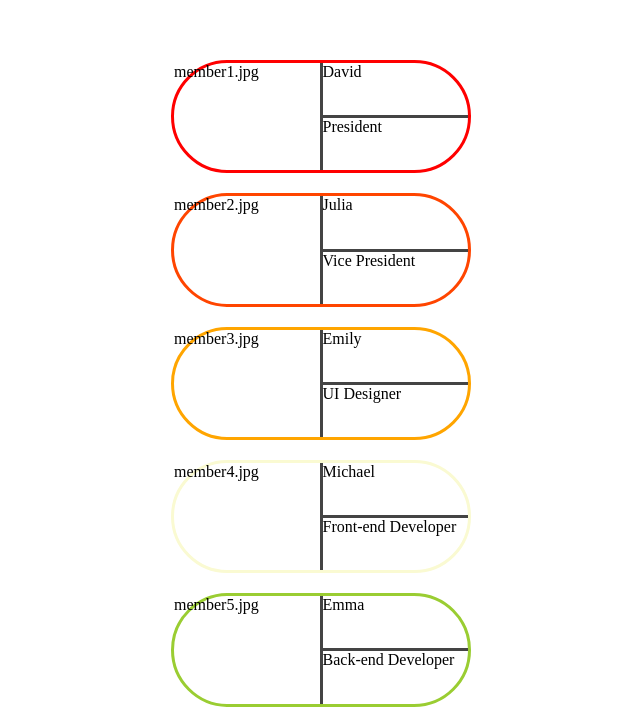
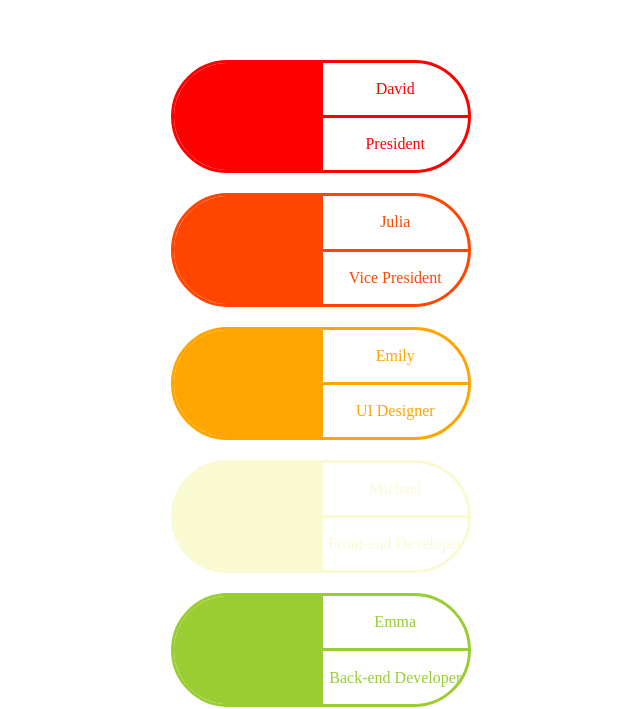
Before and after one commit to aajy/react, a React (Create React App) app: page / in a window 1280 px wide. Shown: the part 140-849 px from the top of the page, without its empty margins (29-669 px from the left). Built offline with nearby package versions, Linux system fonts and the light colour scheme.

Commit message:
DOM style 제어 추가

```diff
--- a/src/App.jsx
+++ b/src/App.jsx
@@ -12,10 +12,10 @@ useEffect(()=>{
 	return (
 		<div className="wrap">
 			{ Members.map((el, index)=>{
-				return <div className='box' style={{borderColor:`${colors[index]}`}}>
-				<span>{el.pic}</span>
+				return <div className='box' style={{borderColor:`${colors[index]}`, color:`${colors[index]}`,}}>
+				<span style={{backgroundColor:`${colors[index]}`, borderColor:`${colors[index]}`}}></span>
 				<div className='boxRight'>
-					<span>{el.name}</span>
+					<span style={{borderColor:`${colors[index]}`}}>{el.name}</span>
 					<span>{el.position}</span>
 				</div>
 			</div>
--- a/src/App.scss
+++ b/src/App.scss
@@ -18,21 +18,28 @@
 		margin-bottom: 20px;
 		border-radius: 90px;
 		display: flex;
-
+		overflow: hidden;
 		>span {
 			flex: 1;
 			display: block;
 			border-right:3px solid #444;
 			height: 100%;
+			background-color: #eee;
 		}
 		.boxRight {
 			flex:1;
 			display: flex;
 			flex-direction: column;
+
 			>span {
+				display: block;
+				display: flex;
+				align-items: center;
+				justify-content: center;
 				flex: 1;
 				&:nth-child(1) {
 					display: block;
+					display: flex;
 					border-bottom:3px solid #444;
 					height: 100%;
 				}
```
